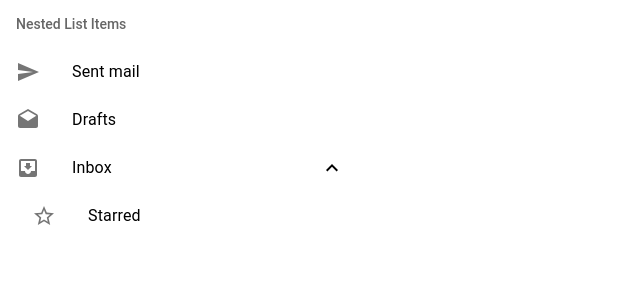
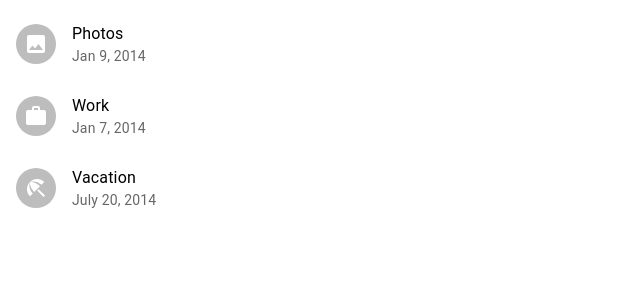
Before and after one commit to edenduong/material-example, a React (Create React App) app: page / in a window 1280 px wide. Shown: the top 300 px of the page, without its empty margins (0-640 px from the left). Built offline with nearby package versions, Linux system fonts and the light colour scheme.

Commit message:
folder list

```diff
--- a/src/App.js
+++ b/src/App.js
@@ -1,64 +1,40 @@
 import * as React from 'react';
-import ListSubheader from '@mui/material/ListSubheader';
 import List from '@mui/material/List';
-import ListItemButton from '@mui/material/ListItemButton';
-import ListItemIcon from '@mui/material/ListItemIcon';
+import ListItem from '@mui/material/ListItem';
 import ListItemText from '@mui/material/ListItemText';
-import Collapse from '@mui/material/Collapse';
-import InboxIcon from '@mui/icons-material/MoveToInbox';
-import DraftsIcon from '@mui/icons-material/Drafts';
-import SendIcon from '@mui/icons-material/Send';
-import ExpandLess from '@mui/icons-material/ExpandLess';
-import ExpandMore from '@mui/icons-material/ExpandMore';
-import StarBorder from '@mui/icons-material/StarBorder';
+import ListItemAvatar from '@mui/material/ListItemAvatar';
+import Avatar from '@mui/material/Avatar';
+import ImageIcon from '@mui/icons-material/Image';
+import WorkIcon from '@mui/icons-material/Work';
+import BeachAccessIcon from '@mui/icons-material/BeachAccess';
 
-export default function NestedList() {
-  const [open, setOpen] = React.useState(true);
-
-  const handleClick = () => {
-    setOpen(!open);
-  };
-
+export default function FolderList() {
   return (
-      <List
-          sx={{ width: '100%', maxWidth: 360, bgcolor: 'background.paper' }}
-          component="nav"
-          aria-labelledby="nested-list-subheader"
-          subheader={
-            <ListSubheader component="div" id="nested-list-subheader">
-              Nested List Items
-            </ListSubheader>
-          }
-      >
-        <ListItemButton>
-          <ListItemIcon>
-            <SendIcon />
-          </ListItemIcon>
-          <ListItemText primary="Sent mail" />
-        </ListItemButton>
-        <ListItemButton>
-          <ListItemIcon>
-            <DraftsIcon />
-          </ListItemIcon>
-          <ListItemText primary="Drafts" />
-        </ListItemButton>
-        <ListItemButton onClick={handleClick}>
-          <ListItemIcon>
-            <InboxIcon />
-          </ListItemIcon>
-          <ListItemText primary="Inbox" />
-          {open ? <ExpandLess /> : <ExpandMore />}
-        </ListItemButton>
-        <Collapse in={open} timeout="auto" unmountOnExit>
-          <List component="div" disablePadding>
-            <ListItemButton sx={{ pl: 4 }}>
-              <ListItemIcon>
-                <StarBorder />
-              </ListItemIcon>
-              <ListItemText primary="Starred" />
-            </ListItemButton>
-          </List>
-        </Collapse>
+      <List sx={{ width: '100%', maxWidth: 360, bgcolor: 'background.paper' }}>
+        <ListItem>
+          <ListItemAvatar>
+            <Avatar>
+              <ImageIcon />
+            </Avatar>
+          </ListItemAvatar>
+          <ListItemText primary="Photos" secondary="Jan 9, 2014" />
+        </ListItem>
+        <ListItem>
+          <ListItemAvatar>
+            <Avatar>
+              <WorkIcon />
+            </Avatar>
+          </ListItemAvatar>
+          <ListItemText primary="Work" secondary="Jan 7, 2014" />
+        </ListItem>
+        <ListItem>
+          <ListItemAvatar>
+            <Avatar>
+              <BeachAccessIcon />
+            </Avatar>
+          </ListItemAvatar>
+          <ListItemText primary="Vacation" secondary="July 20, 2014" />
+        </ListItem>
       </List>
   );
 }
```
